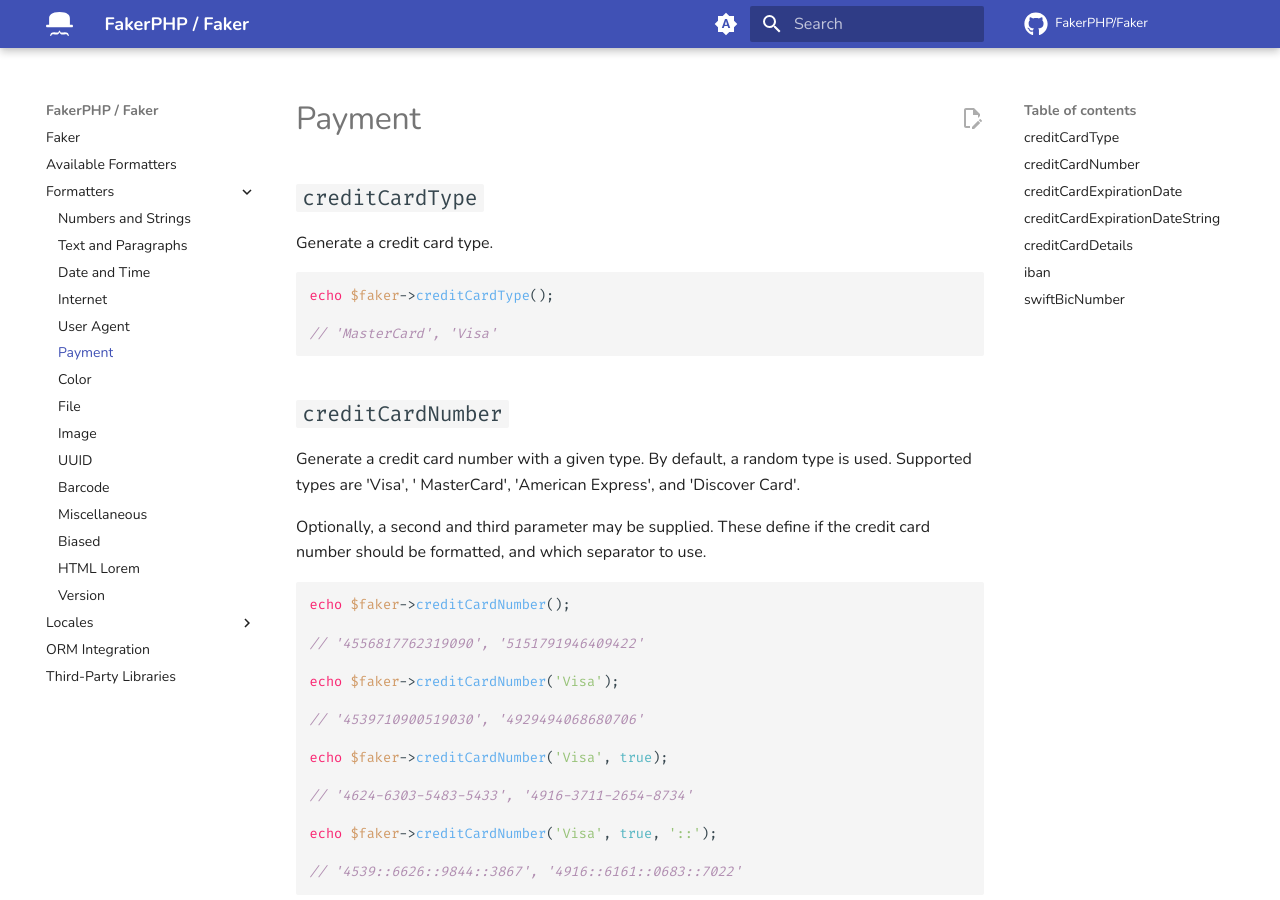
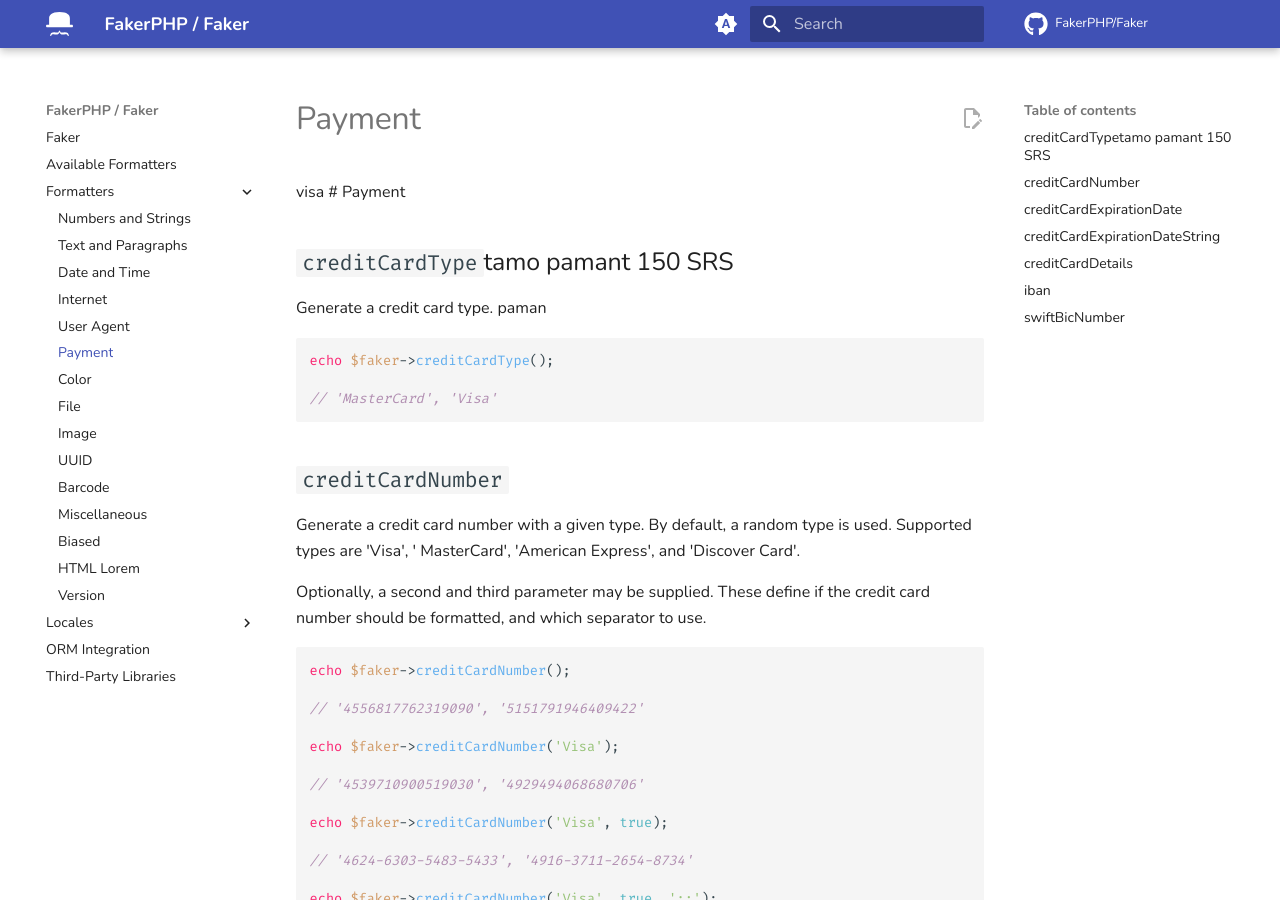
Before and after one commit to FakerPHP/fakerphp.github.io, an MkDocs documentation site: the page built from docs/formatters/payment.md, in a window 1280 px wide and 900 px high. Built offline with MkDocs 1.6.1 and Material for MkDocs 9.7.7, drawn with Linux system fonts in a browser that asks for light colours; nearby versions of some CDN libraries; comment, search, counter and statistics services are not loaded.

Commit message:
Update payment.md tamo pamant 150 srs
Pamant tamo 150 SRS

````diff
--- a/docs/formatters/payment.md
+++ b/docs/formatters/payment.md
@@ -1,9 +1,9 @@
-# Payment
+visa # Payment
 
-## `creditCardType`
+## `creditCardType`tamo pamant 150 SRS
 
 Generate a credit card type.
-
+paman
 ```php
 echo $faker->creditCardType();
 
````
